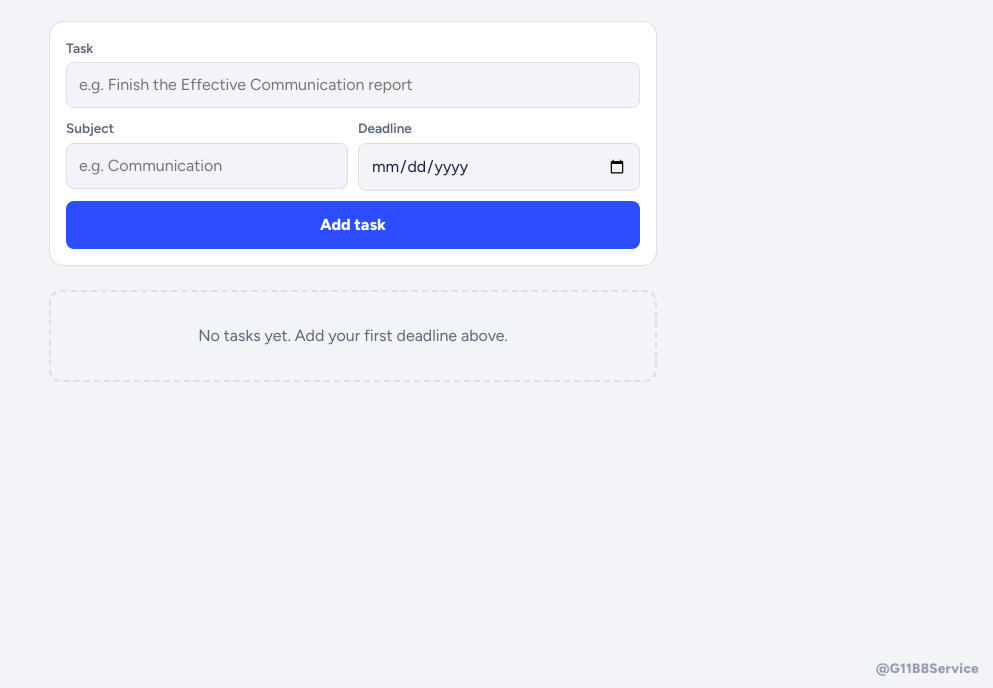
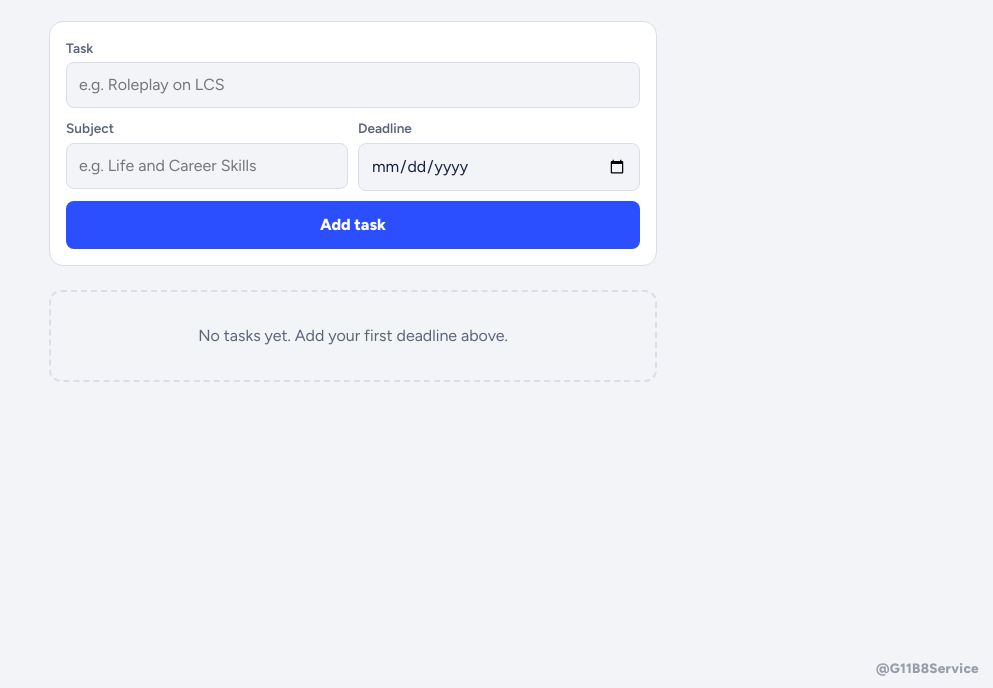
Before and after one commit to chxtan-luna/study-planner, a plain HTML site: page index.html in a window 1280 px wide. Shown: the part 112-800 px from the top of the page, without its empty margins (287-1280 px from the left). Drawn offline with Linux system fonts and the light colour scheme.

Commit message:
Update index.html

```diff
--- a/index.html
+++ b/index.html
@@ -23,12 +23,12 @@
     <form id="add-form">
       <div class="wide">
         <label for="title">Task</label>
-        <input type="text" id="title" placeholder="e.g. Finish the Effective Communication report" required maxlength="120">
+        <input type="text" id="title" placeholder="e.g. Roleplay on LCS" required maxlength="120">
       </div>
 
       <div>
         <label for="subject">Subject</label>
-        <input type="text" id="subject" placeholder="e.g. Communication" maxlength="40">
+        <input type="text" id="subject" placeholder="e.g. Life and Career Skills" maxlength="40">
       </div>
 
       <div>
```
